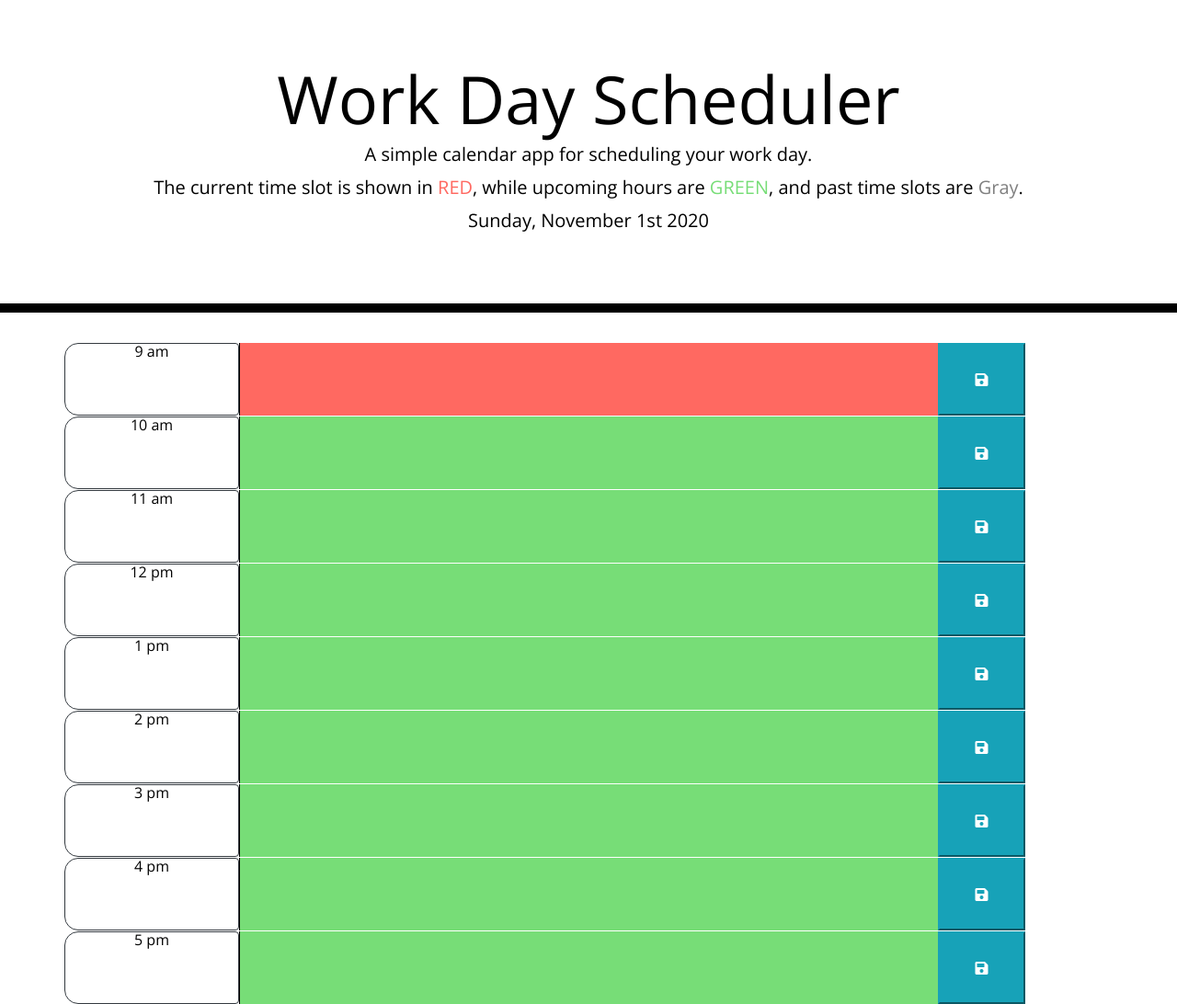
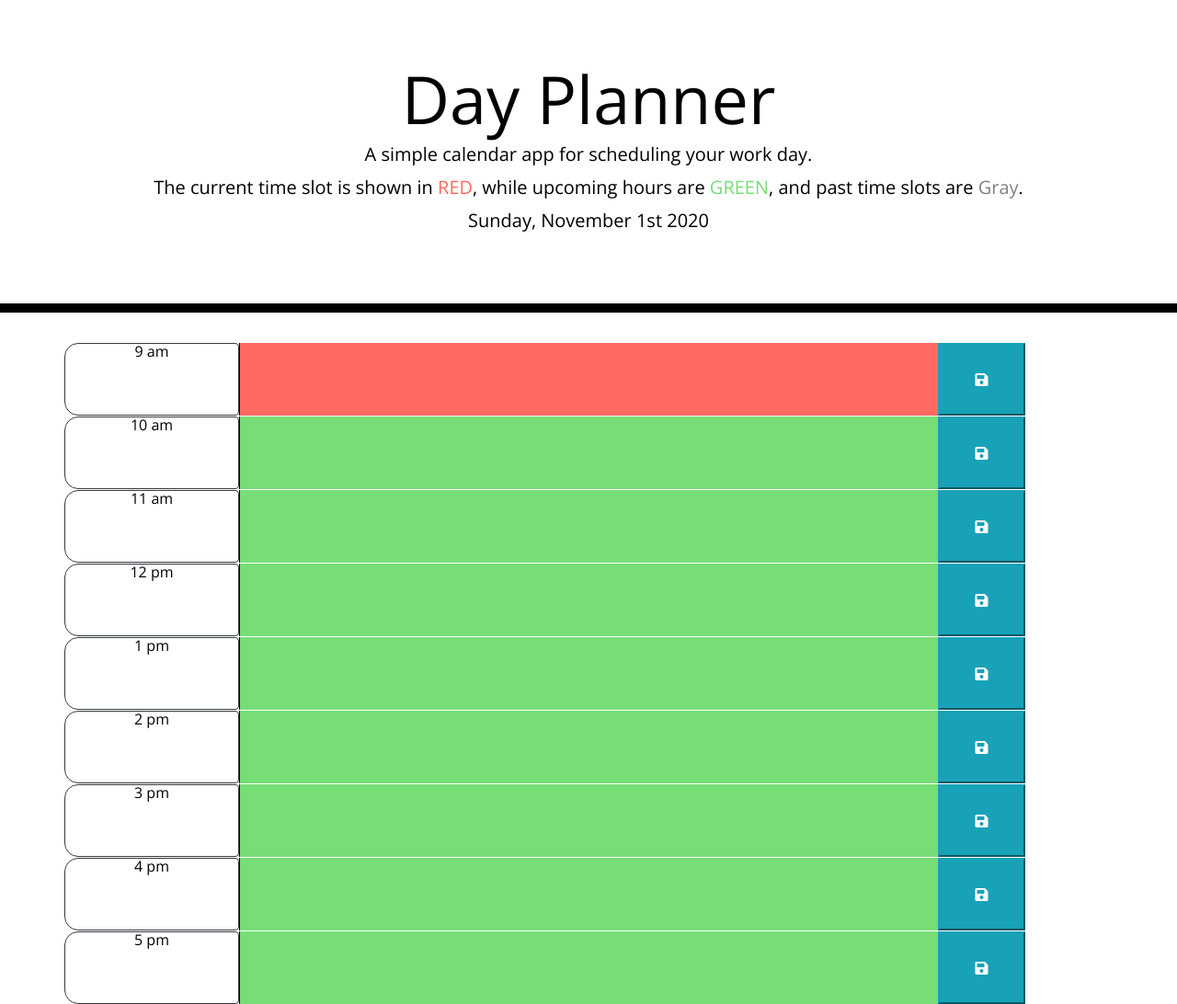
Before and after one commit to MikeFogz/DayPlanner, a plain HTML site: page index.html in a window 1280 px wide. Shown: the whole page at 92% size. Drawn offline with nearby package versions, Linux system fonts and the light colour scheme.

Commit message:
Updated README file & included screenshots. Removed some commented out code in index.html & script.js

```diff
--- a/Assets/script.js
+++ b/Assets/script.js
@@ -35,7 +35,6 @@ $(document).ready(function() {
         var x = "#hour" + hNum
         var w = document.querySelector(x).value
         localStorage.setItem(x, w)
-    //     console.log(nodeValue)
     }
     // Creating local storage retreval
     function getFromLocalStorage(){
--- a/index.html
+++ b/index.html
@@ -19,12 +19,12 @@
       rel="stylesheet"
     />
     <link rel="stylesheet" href="./Assets/style.css" />
-    <title>Work Day Scheduler</title>
+    <title>Day Planner</title>
   </head>
 
   <body>
     <header class="jumbotron text-center">
-      <h1 class="display-3">Work Day Scheduler</h1>
+      <h1 class="display-3">Day Planner</h1>
       <p class="lead">A simple calendar app for scheduling your work day.</p>
       <p class="lead">The current time slot is shown in <span style="color: #ff6961">RED</span>, while upcoming hours are <span style= "color: #77dd77">GREEN</span>, and past time slots are <span style="color: gray">Gray</span>.</p>
       <p id="currentDay" class="lead"></p>
```
Also changed, not shown: Assets/DayPlannerScreenShot.png (added), Assets/DayPlannerVSCode.png (added), 1 other file.
